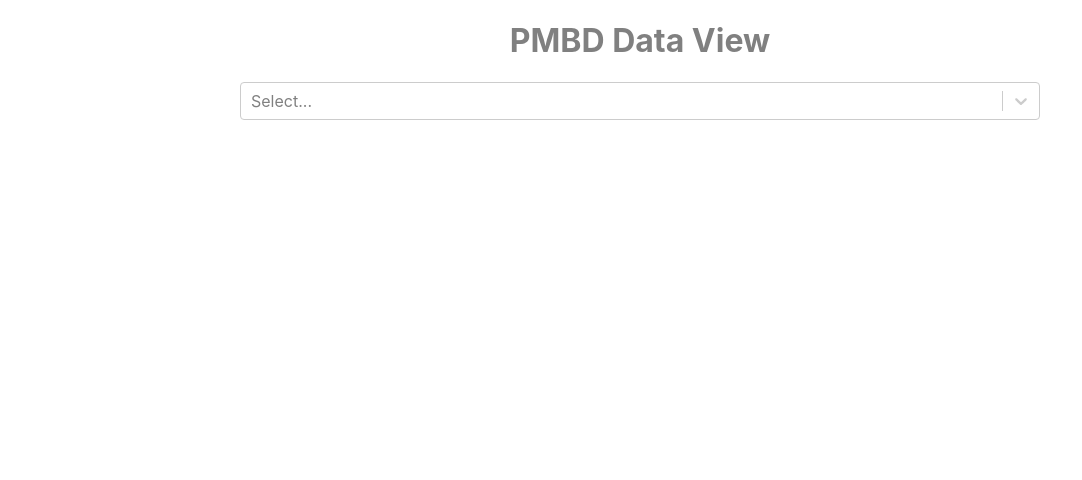
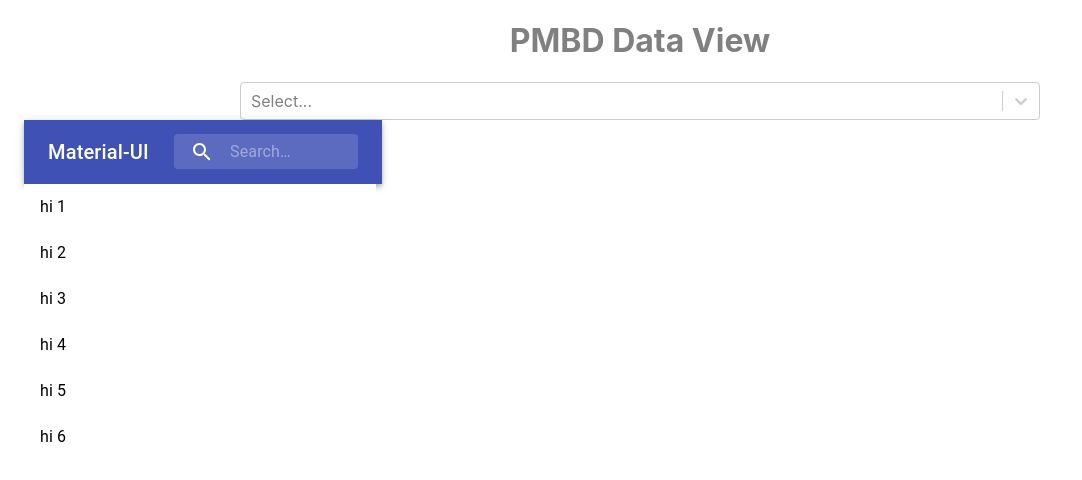
Before and after one commit to Moonjunyoung/atgwebproject, a React (Create React App) app: page / in a window 1280 px wide. Shown: the top 480 px of the page, without its empty margins (0-1082 px from the left). Built offline with nearby package versions, Linux system fonts and the light colour scheme.

Commit message:
Make ui
ui box create

```diff
--- a/package.json
+++ b/package.json
@@ -3,11 +3,15 @@
   "version": "0.1.0",
   "private": true,
   "dependencies": {
+    "@material-ui/core": "^4.5.1",
+    "@material-ui/icons": "^4.5.1",
     "loadash": "^1.0.0",
+    "prop-types": "^15.7.2",
     "react": "^16.10.2",
     "react-dom": "^16.10.2",
     "react-scripts": "3.2.0",
     "react-select": "^3.0.8",
+    "react-window": "^1.8.5",
     "redux": "^4.0.4",
     "styled-components": "^4.4.0"
   },
--- /dev/null
+++ b/src/Components/ComponentFailureOptionView.js
@@ -0,0 +1,135 @@
+import React, { useState } from "react";
+import Container from "@material-ui/core/Container";
+import { makeStyles, fade } from "@material-ui/core/styles";
+import PropTypes from "prop-types";
+import ListItem from "@material-ui/core/ListItem";
+import ListItemText from "@material-ui/core/ListItemText";
+import { FixedSizeList } from "react-window";
+import AppBar from "@material-ui/core/AppBar";
+import Toolbar from "@material-ui/core/Toolbar";
+import Typography from "@material-ui/core/Typography";
+import InputBase from "@material-ui/core/InputBase";
+import SearchIcon from "@material-ui/icons/Search";
+
+import "../css/ComponentFailureOptionView.css";
+
+const useListStyles = makeStyles(theme => ({
+  root: {
+    width: "100%",
+    height: 400,
+    maxWidth: 360,
+    backgroundColor: theme.palette.background.paper,
+  },
+}));
+
+function Row(props) {
+  const { index, style } = props;
+
+  return (
+    <ListItem button style={style} key={index}>
+      <ListItemText primary={`hi ${index + 1}`} />
+    </ListItem>
+  );
+}
+
+Row.propTypes = {
+  index: PropTypes.number.isRequired,
+  style: PropTypes.object.isRequired,
+};
+
+const useSearchBarStyles = makeStyles(theme => ({
+  root: {
+    flexGrow: 1,
+    width: 358,
+  },
+  menuButton: {
+    marginRight: theme.spacing(2),
+  },
+  title: {
+    flexGrow: 1,
+    display: "none",
+    [theme.breakpoints.up("sm")]: {
+      display: "block",
+    },
+  },
+  search: {
+    position: "relative",
+    borderRadius: theme.shape.borderRadius,
+    backgroundColor: fade(theme.palette.common.white, 0.15),
+    "&:hover": {
+      backgroundColor: fade(theme.palette.common.white, 0.25),
+    },
+    marginLeft: 0,
+    width: "100%",
+    [theme.breakpoints.up("sm")]: {
+      marginLeft: theme.spacing(1),
+      width: "auto",
+    },
+  },
+  searchIcon: {
+    width: theme.spacing(7),
+    height: "100%",
+    position: "absolute",
+    pointerEvents: "none",
+    display: "flex",
+    alignItems: "center",
+    justifyContent: "center",
+  },
+  inputRoot: {
+    color: "inherit",
+  },
+  inputInput: {
+    padding: theme.spacing(1, 1, 1, 7),
+    transition: theme.transitions.create("width"),
+    width: "100%",
+    [theme.breakpoints.up("sm")]: {
+      width: 120,
+      "&:focus": {
+        width: 200,
+      },
+    },
+  },
+}));
+
+const ComponentFailureOptionView = () => {
+  const List = useListStyles();
+  const SearchBar = useSearchBarStyles();
+
+  const onClick = event => {
+    console.log(event.target);
+  };
+
+  return (
+    <Container maxWidth="xs" id="root-box">
+      <div className={SearchBar.root}>
+        <AppBar position="static">
+          <Toolbar>
+            <Typography className={SearchBar.title} variant="h6" noWrap>
+              Material-UI
+            </Typography>
+            <div className={SearchBar.search}>
+              <div className={SearchBar.searchIcon}>
+                <SearchIcon />
+              </div>
+              <InputBase
+                placeholder="Search…"
+                classes={{
+                  root: SearchBar.inputRoot,
+                  input: SearchBar.inputInput,
+                }}
+                inputProps={{ "aria-label": "search" }}
+              />
+            </div>
+          </Toolbar>
+        </AppBar>
+      </div>
+      <div className={List.root} onClick={onClick}>
+        <FixedSizeList height={281} width={360} itemSize={46} itemCount={50}>
+          {Row}
+        </FixedSizeList>
+      </div>
+    </Container>
+  );
+};
+
+export default ComponentFailureOptionView;
--- a/src/Container/MainContainer.js
+++ b/src/Container/MainContainer.js
@@ -1,5 +1,6 @@
 import React from 'react'
 import ComponentNameListView from '../Components/ComponentNameListView'
+import ComponentFailureOptionView from '../Components/ComponentFailureOptionView'
 import styled, { css } from 'styled-components'
 
 const Title = styled.h1`
@@ -12,6 +13,7 @@
     <>
       <Title>PMBD Data View</Title>
       <ComponentNameListView />
+      <ComponentFailureOptionView />
     </>
   )
 }
--- /dev/null
+++ b/src/css/ComponentFailureOptionView.css
@@ -0,0 +1,5 @@
+#root-box {
+  width: 400px;
+  height: 400px;
+  position: absolute;
+}
```
Also changed, not shown: src/Data/Container/MainContainer.js (added, +14 -0 lines), 1 other file (tests, documents, lock files or other folders).
